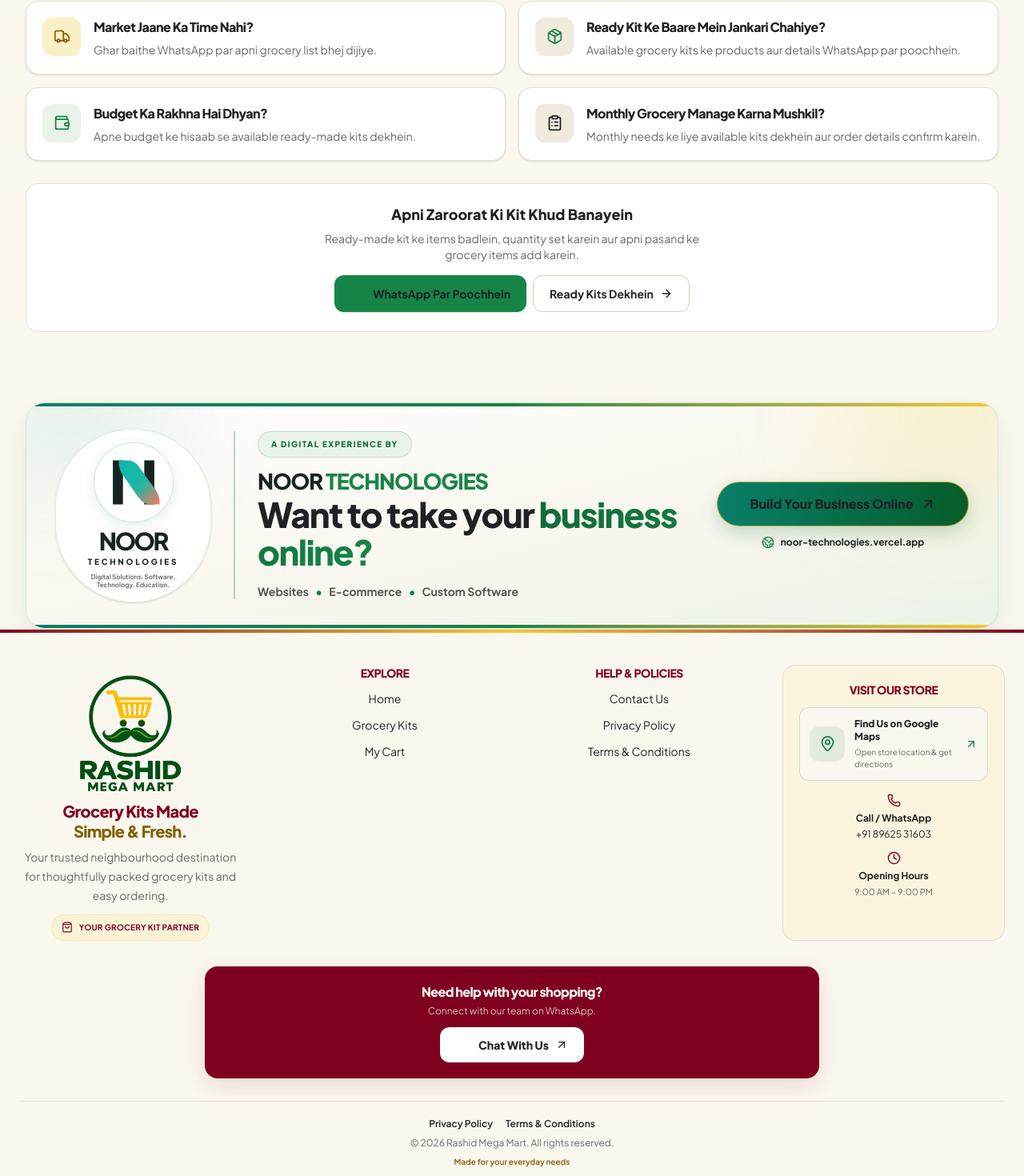
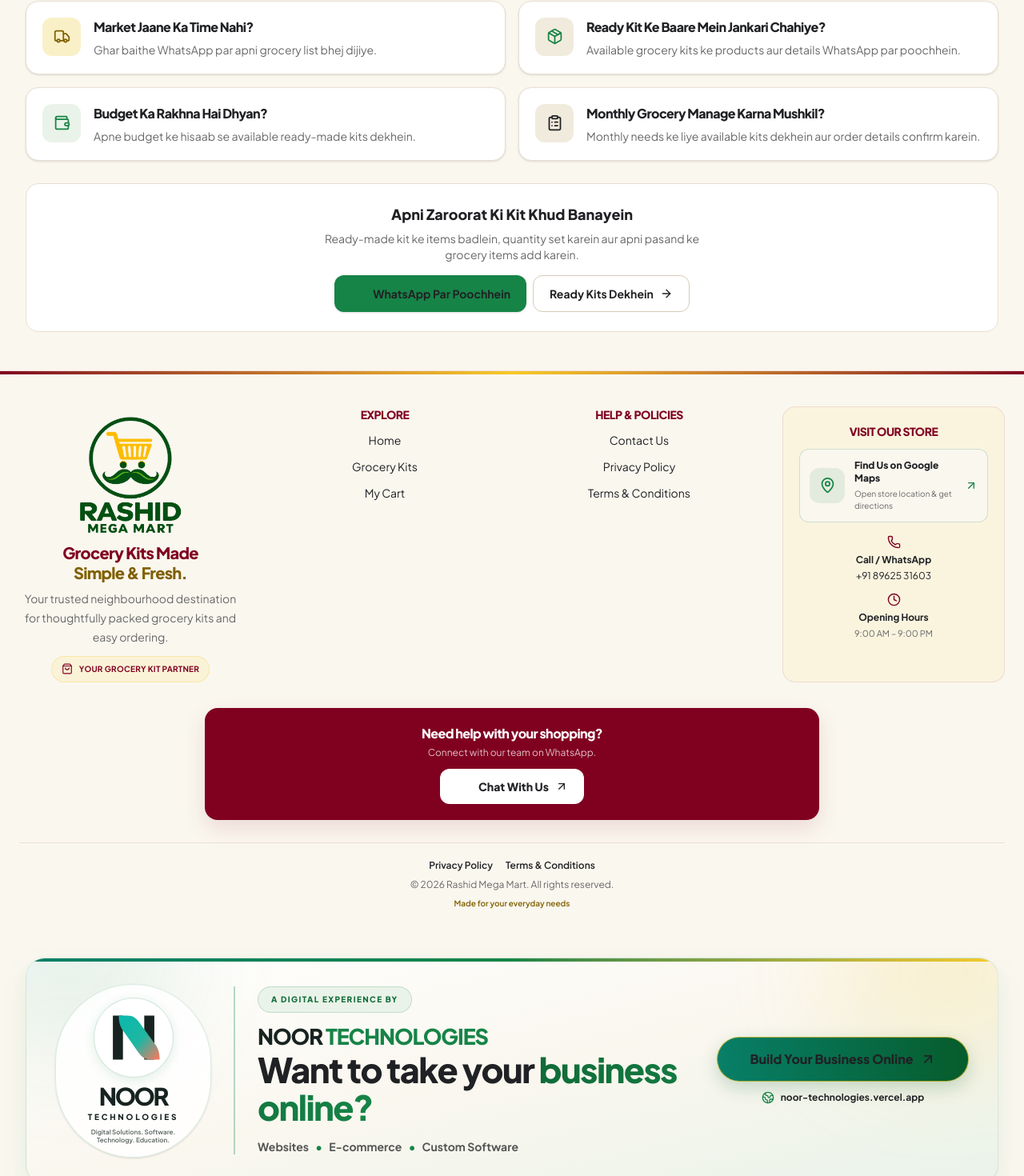
Before and after one commit to NoorTechnologies/rashidmegamartv0.1, a Next.js app: page / in a window 1280 px wide. Shown: the part 2172-3642 px from the top of the page at 80% size. Built offline with nearby package versions, Linux system fonts and the light colour scheme.

Commit message:
ui: move Noor promo banner to final page section

```diff
--- a/src/components/Footer.tsx
+++ b/src/components/Footer.tsx
@@ -21,9 +21,6 @@ const policyLinks = [
 export default function Footer() {
   return (
     <>
-      <div className="mx-auto w-full max-w-[1600px] px-3 pt-8 sm:px-5 sm:pt-10 md:px-6 lg:px-8">
-        <NoorPromoBanner />
-      </div>
       <footer className="relative overflow-hidden border-t border-[#800020]/10 bg-[#FAF7EF] text-center text-[#202124]">
       <div className="h-1 bg-gradient-to-r from-[#800020] via-[#F7C928] to-[#800020]" />
 
@@ -129,6 +126,9 @@ export default function Footer() {
         </div>
       </div>
       </footer>
+      <div className="mx-auto w-full max-w-[1600px] px-3 pb-5 pt-5 sm:px-5 sm:pb-8 sm:pt-8 md:px-6 lg:px-8">
+        <NoorPromoBanner />
+      </div>
     </>
   );
 }
```
